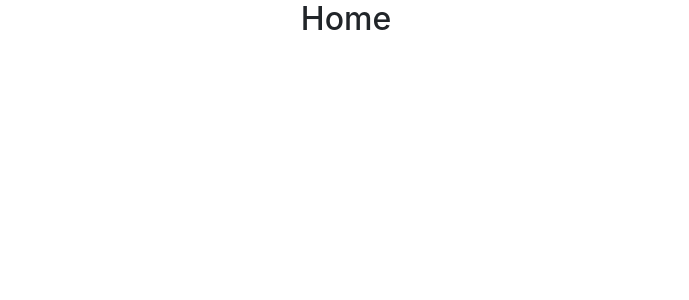
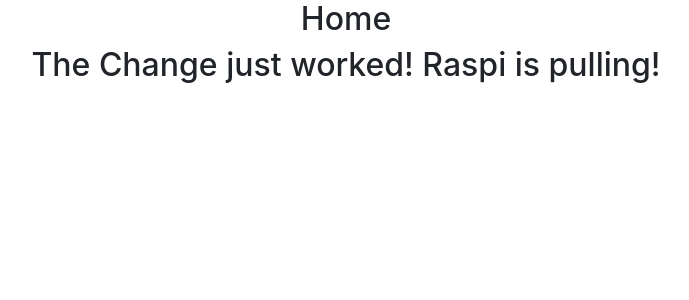
Before and after one commit to Petzys/rateyourprof, a React (Create React App) app: page /home in a window 1280 px wide. Shown: the top 300 px of the page, without its empty margins (294-983 px from the left). Built offline with nearby package versions, Linux system fonts and the light colour scheme; the HTML template or start-up script is replaced by a standard one.

Commit message:
Added Test for Raspi

```diff
--- a/src/pages/Home.tsx
+++ b/src/pages/Home.tsx
@@ -3,6 +3,7 @@ function Home() {
     return (
         <div>
             <h2>Home</h2>
+            <h2> The Change just worked! Raspi is pulling!</h2>
         </div>
     );
 }
```
